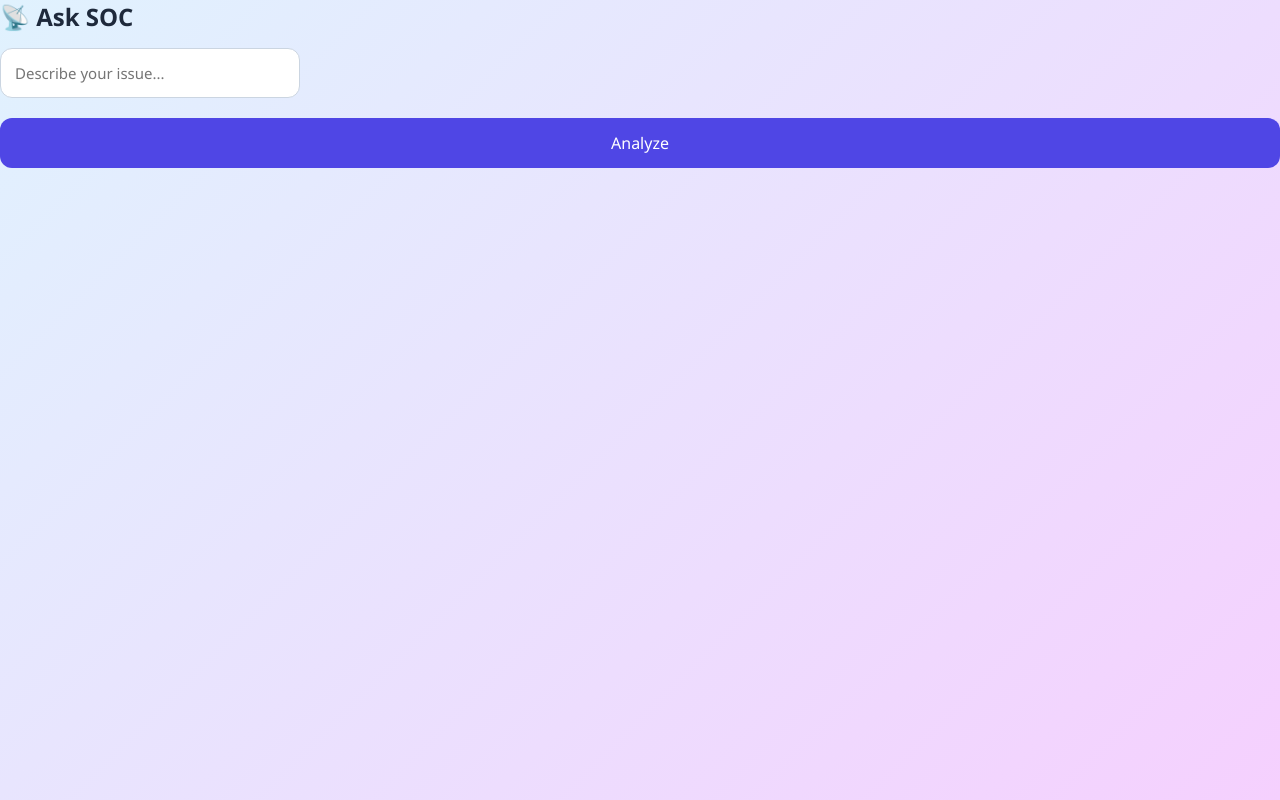
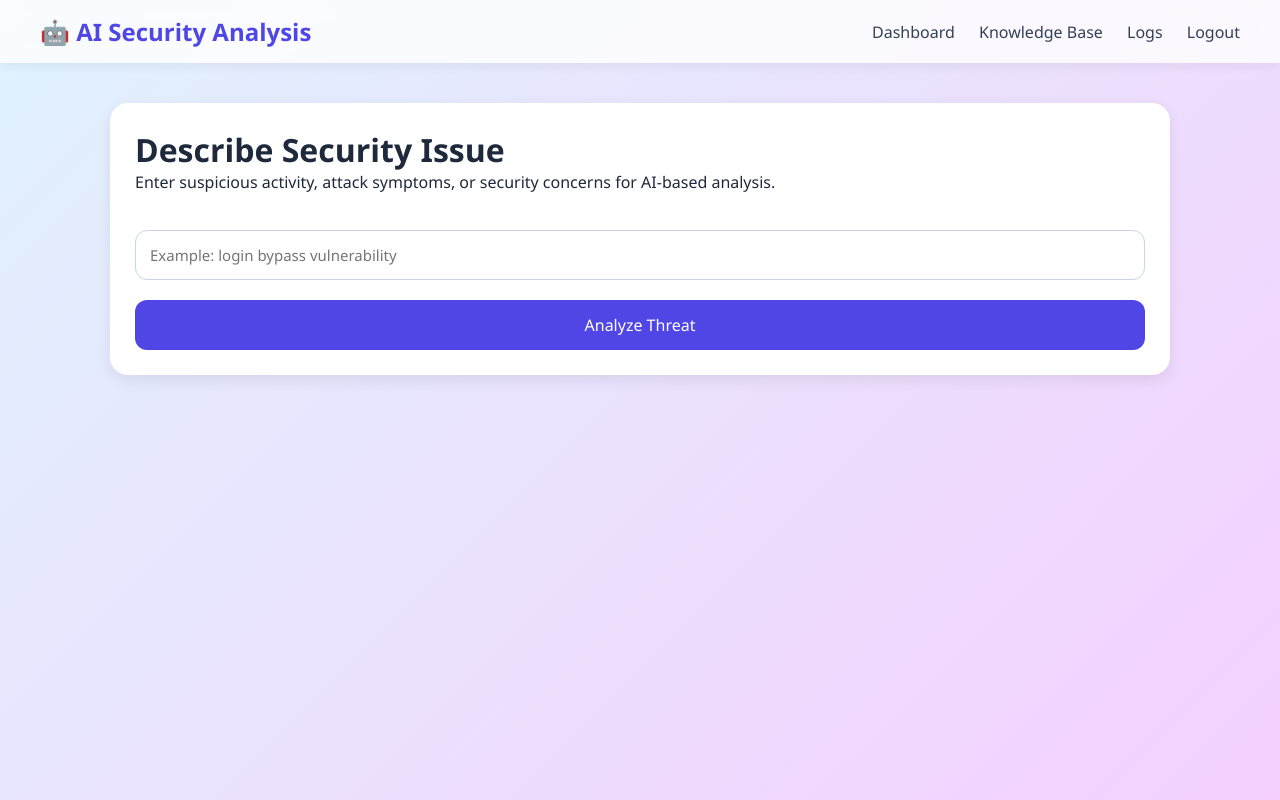
Before and after one commit to Ojas-597/cybersec-soc-lab, a website: page public/query.html in a window 1280 px wide. Drawn offline with Linux system fonts and the light colour scheme.

Commit message:
Update query.html

```diff
--- a/public/query.html
+++ b/public/query.html
@@ -1,47 +1,111 @@
 <!DOCTYPE html>
 <html>
 <head>
-  <title>Ask SOC</title>
+  <title>AI Query Analysis</title>
   <link rel="stylesheet" href="style.css">
 </head>
 <body>
 
-<h2>📡 Ask SOC</h2>
+<div class="navbar">
 
-<input id="q" placeholder="Describe your issue..." style="width:300px;">
-<button onclick="ask()">Analyze</button>
+  <div class="logo">
+    🤖 AI Security Analysis
+  </div>
 
-<div id="res"></div>
+  <div class="nav-links">
+    <a href="dashboard.html">Dashboard</a>
+    <a href="search.html">Knowledge Base</a>
+    <a href="logs.html">Logs</a>
+    <a href="/logout">Logout</a>
+  </div>
+
+</div>
+
+<div class="container">
+
+  <div class="card">
+
+    <h1>Describe Security Issue</h1>
+
+    <p>
+      Enter suspicious activity, attack symptoms,
+      or security concerns for AI-based analysis.
+    </p>
+
+    <br>
+
+    <input
+      id="q"
+      placeholder="Example: login bypass vulnerability"
+    >
+
+    <button onclick="ask()">
+      Analyze Threat
+    </button>
+
+  </div>
+
+  <div id="output"></div>
+
+</div>
 
 <script>
+
 function ask(){
+
  fetch('/ask', {
-   method: "POST",
-   headers: {"Content-Type":"application/json"},
-   body: JSON.stringify({
-     question: document.getElementById("q").value
+
+   method:'POST',
+
+   headers:{
+     'Content-Type':'application/json'
+   },
+
+   body:JSON.stringify({
+     question:document.getElementById('q').value
    })
+
  })
+
  .then(r=>r.json())
- .then(data=>{
 
-   let html = "<h3>🔍 Analysis Result</h3>";
+ .then(d=>{
 
-   data.forEach(d => {
-     html += `
-       <div style="border:1px solid white; padding:10px; margin:10px;">
-         <b>Attack:</b> ${d.attack}<br>
-         <b>Confidence:</b> ${d.confidence}<br>
-         <b>Tool:</b> ${d.tool}<br>
-         <b>Solution:</b> ${d.solution}<br>
-         <a href="lab.html?attack=${d.attack}">▶ Simulate Attack</a>
-       </div>
-     `;
-   });
+   document.getElementById('output').innerHTML = `
 
-   document.getElementById("res").innerHTML = html;
- });
+   <div class="result-box">
+
+   <h2>🚨 Threat Analysis Result</h2>
+
+   <br>
+
+   <h3>Detected Attack</h3>
+   <p>${d.attack}</p>
+
+   <br>
+
+   <h3>Recommended Tool</h3>
+   <p>${d.tool}</p>
+
+   <br>
+
+   <h3>Suggested Solution</h3>
+   <p>${d.solution}</p>
+
+   <br>
+
+   <span class="badge">
+     AI Recommendation Generated
+   </span>
+
+   </div>
+
+   `;
+
+ })
+
 }
+
 </script>
 
 </body>
```
